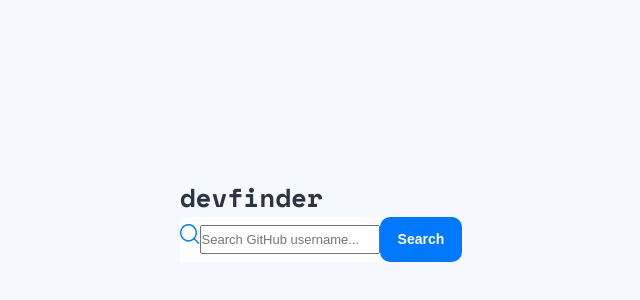
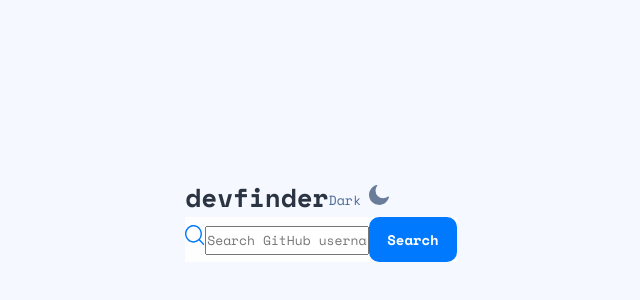
Before and after one commit to bradleyhop/frontend-mentor-github-user-search-app, a Vue app: page / in a window 1280 px wide. Shown: the part 180-480 px from the top of the page, without its empty margins (319-959 px from the left). Built offline with nearby package versions, Linux system fonts and the light colour scheme.

Commit message:
dark/light theme changing logic with changing button

```diff
--- a/index.html
+++ b/index.html
@@ -1,5 +1,6 @@
 <!DOCTYPE html>
-<html lang="en">
+<!-- set light theme as default (for now) -->
+<html lang="en" data-theme="light">
   <head>
     <meta charset="UTF-8" />
     <meta name="viewport" content="width=device-width, initial-scale=1.0" />
--- a/src/App.vue
+++ b/src/App.vue
@@ -10,10 +10,11 @@
 
   data() {
     return {
-      userSearch: "",
-      data: "",
-      error: false,
-      errorMessage: "",
+      light: "light", // light or dark theme
+      userSearch: "", // user input search
+      data: "", // data returned by GitHub api
+      error: false, // check if error returned
+      errorMessage: "Not found", // default error message
     };
   },
 
@@ -40,17 +41,32 @@
         // Will catch status 404, etc
         .catch(() => {
           this.error = true;
-          this.errorMessage = "Not found";
         });
+    },
+    changeTheme() {
+      // conditionally render button content on click
+      this.light = this.light === "light" ? "dark" : "light";
+
+      // html tag has attribute with which to set the app theme
+      const currentTheme = document.documentElement.getAttribute("data-theme");
+      document.documentElement.setAttribute(
+        "data-theme",
+        currentTheme === "light" ? "dark" : "light"
+      );
     },
   },
 };
 </script>
 
 <template>
-  <header>
+  <header class="header-wrapper">
     <h1 class="header-title">devfinder</h1>
-    <div class="d-l-mode"></div>
+    <button class="theme-button" @click="changeTheme">
+      <span v-if="light === 'light'"
+        >Dark <img src="@/assets/img/icon-moon.svg"
+      /></span>
+      <span v-else>Light <img src="@/assets/img/icon-sun.svg" /></span>
+    </button>
   </header>
 
   <main>
@@ -100,6 +116,17 @@
   background-color: var(--primary-bg);
 }
 
+.header-wrapper {
+  display: inline-flex;
+}
+
+.theme-button {
+  background-color: var(--primary-bg);
+  border: none;
+  color: var(--primary-text);
+  cursor: pointer;
+}
+
 .search-bar-wrapper {
   background-color: var(--secondary-bg);
 }
--- a/src/assets/scss/main.scss
+++ b/src/assets/scss/main.scss
@@ -9,6 +9,9 @@
   margin: 0;
   padding: 0;
   box-sizing: border-box;
+
+  // only font in project
+  font-family: "Space Mono", monospace;
 }
 
 // TODO: add in breakpoints later
@@ -27,9 +30,6 @@
   display: flex;
   justify-content: center;
 
-  // only font in project
-  font-family: "Space Mono", monospace;
-
   @include desktop-breakpoint {
     // center veritcally
     align-items: center;
--- a/src/assets/scss/theme.scss
+++ b/src/assets/scss/theme.scss
@@ -8,7 +8,7 @@
 // NOTE: must wrap sass variables for CSS var to parse; see ->
 // https://sass-lang.com/documentation/breaking-changes/css-vars
 :root,
-:root.light {
+html[data-theme="light"] {
   --primary-bg: #{$light-greyish};
   --secondary-bg: #{$light-whiteish};
   --button-theme: #{$light-bluegrey};
@@ -17,7 +17,7 @@
   --not-available: #{$light-greyish}; // same as primary bg
 }
 
-:root.dark {
+html[data-theme="dark"] {
   --primary-bg: #{$dark-blackish};
   --secondary-bg: #{$dark-greyish};
   --button-theme: #{$dark-white};
```
